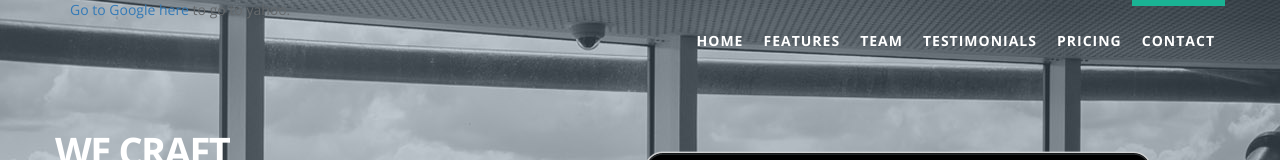
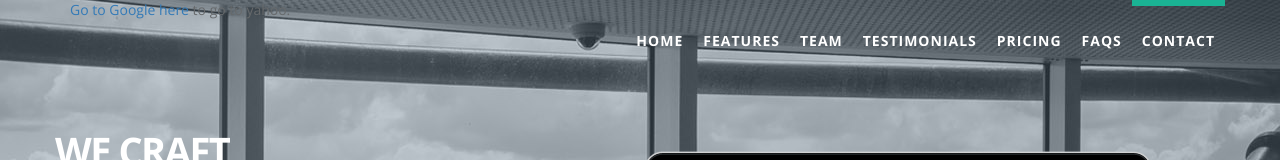
Before and after one commit to echasin/ApplicationRefactory, a plain HTML site: page index.html in a window 1280 px wide. Shown: the top 160 px of the page. Drawn offline with nearby package versions, Linux system fonts and the light colour scheme.

Commit message:
Update index.html

```diff
--- a/index.html
+++ b/index.html
@@ -51,6 +51,7 @@
                         <li><a class="page-scroll" href="#team">Team</a></li>
                         <li><a class="page-scroll" href="#testimonials">Testimonials</a></li>
                         <li><a class="page-scroll" href="#pricing">Pricing</a></li>
+			<li><a class="page-scroll" href="#faq">FAQs</a></li>
                         <li><a class="page-scroll" href="#contact">Contact</a></li>
                     </ul>
                 </div>
```
